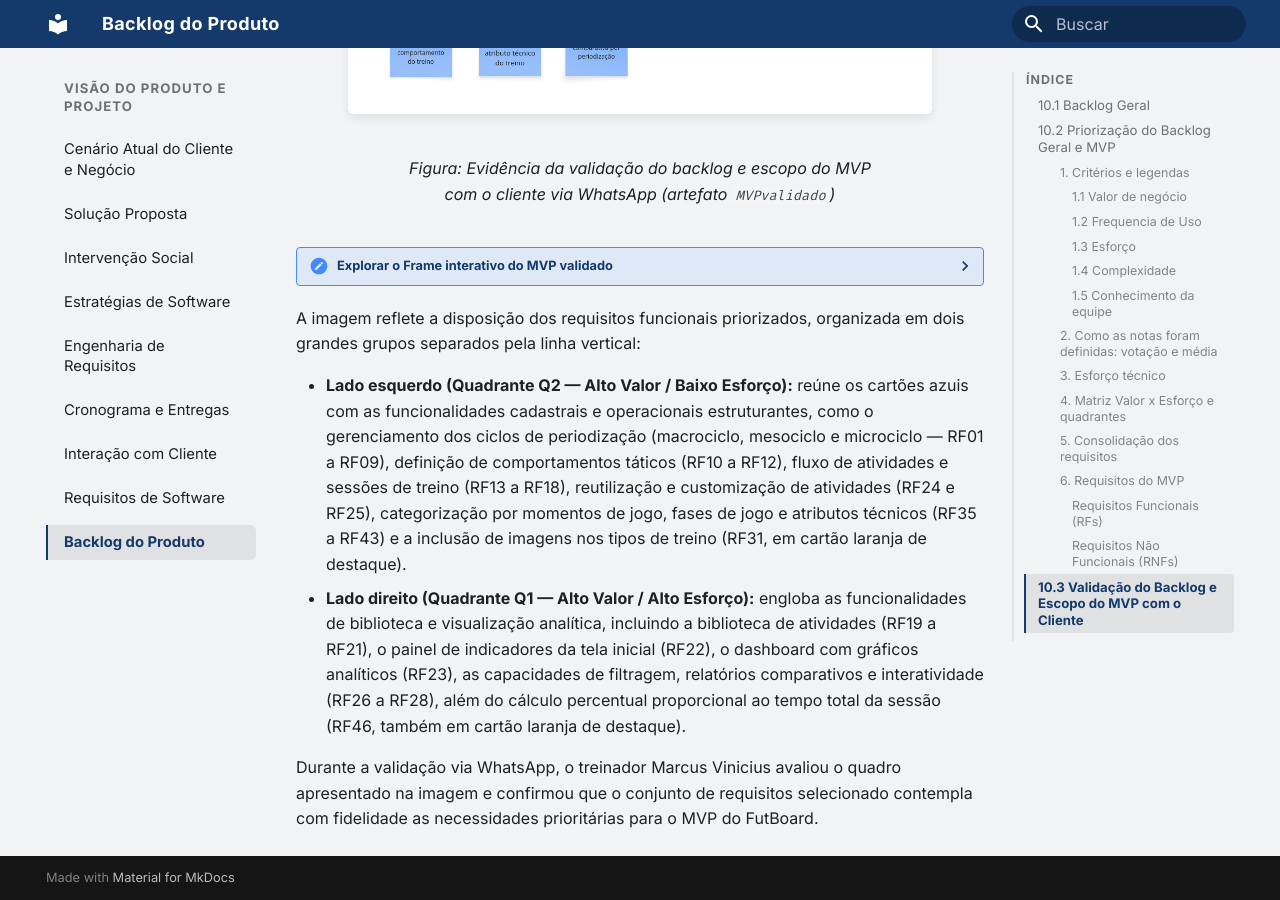
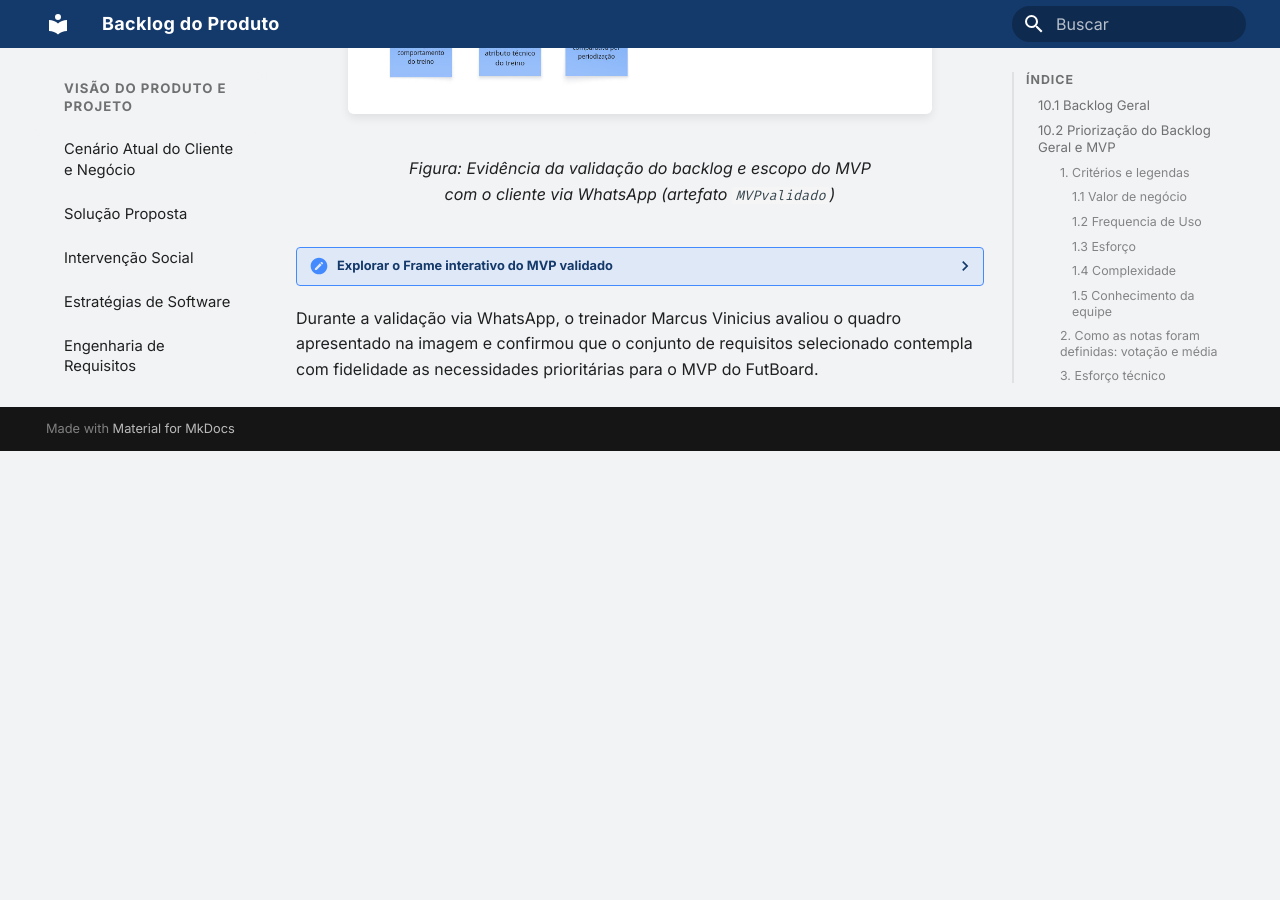
Before and after one commit to mdsreq-fga-unb/REQ-2026.2-T01-FutBoard, an MkDocs documentation site: the page built from docs/visao-produto/backlog_do_produto.md, in a window 1280 px wide and 900 px high, scrolled down 15978 px. Built offline with MkDocs 1.6.1 and Material for MkDocs 9.7.7, drawn with Linux system fonts in a browser that asks for light colours; after the commit the page ends 16429 px from its top, so only the background shows below that.

Commit message:
docs: apaga texto seção 10.3, deixou de ser válido.

```diff
--- a/docs/visao-produto/backlog_do_produto.md
+++ b/docs/visao-produto/backlog_do_produto.md
@@ -287,9 +287,4 @@ Via Whatsapp, a equipe utilizou e encaminhou ao cliente a imagem **`MVPvalidado`
 </div>
 </details>
 
-A imagem reflete a disposição dos requisitos funcionais priorizados, organizada em dois grandes grupos separados pela linha vertical:
-
-- **Lado esquerdo (Quadrante Q2 — Alto Valor / Baixo Esforço):** reúne os cartões azuis com as funcionalidades cadastrais e operacionais estruturantes, como o gerenciamento dos ciclos de periodização (macrociclo, mesociclo e microciclo — RF01 a RF09), definição de comportamentos táticos (RF10 a RF12), fluxo de atividades e sessões de treino (RF13 a RF18), reutilização e customização de atividades (RF24 e RF25), categorização por momentos de jogo, fases de jogo e atributos técnicos (RF35 a RF43) e a inclusão de imagens nos tipos de treino (RF31, em cartão laranja de destaque).
-- **Lado direito (Quadrante Q1 — Alto Valor / Alto Esforço):** engloba as funcionalidades de biblioteca e visualização analítica, incluindo a biblioteca de atividades (RF19 a RF21), o painel de indicadores da tela inicial (RF22), o dashboard com gráficos analíticos (RF23), as capacidades de filtragem, relatórios comparativos e interatividade (RF26 a RF28), além do cálculo percentual proporcional ao tempo total da sessão (RF46, também em cartão laranja de destaque).
-
 Durante a validação via WhatsApp, o treinador Marcus Vinicius avaliou o quadro apresentado na imagem e confirmou que o conjunto de requisitos selecionado contempla com fidelidade as necessidades prioritárias para o MVP do FutBoard.
```
